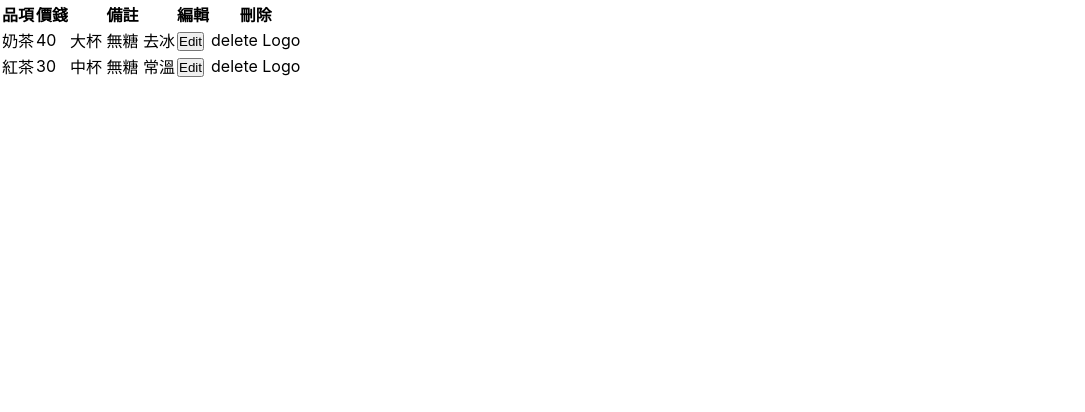
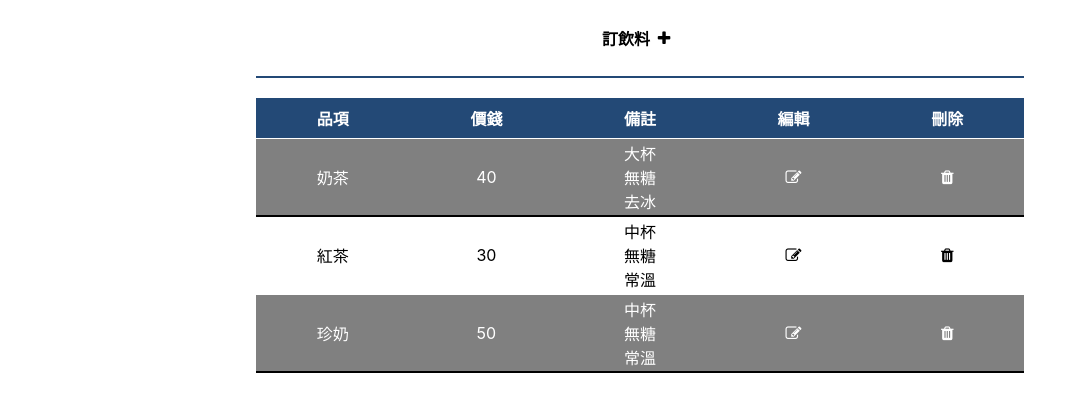
Before and after one commit to pohsiu/drinks, a React (Create React App) app: page / in a window 1280 px wide. Shown: the top 412 px of the page, without its empty margins (0-1085 px from the left). Built offline with nearby package versions, Linux system fonts and the light colour scheme.

Commit message:
feat: better ui

```diff
--- a/src/components/OrderModal.js
+++ b/src/components/OrderModal.js
@@ -17,21 +17,33 @@ const useStyles = createUseStyles({
   modalContent: {
     backgroundColor: '#fefefe',
     margin: 'auto',
-    padding: '25px 40px',
     border: '1px solid #888',
     width: '40%',
+    position: 'relative',
+    borderRadius: 12,
+    paddingBottom: 20,
   },
   modalHeader: {
     display: 'flex',
+    backgroundColor: 'rgb(35, 73, 118)',
+    borderTopLeftRadius: 10,
+    borderTopRightRadius: 10,
+    padding: 20,
+    paddingLeft: 32,
+    color: '#fff',
   },
   modalBody: {
+    paddingTop: 16,
+    paddingLeft: 32,
+    paddingRight: 32,
     display: 'flex',
     flexDirection: 'column',
   },
   modalFooter: {
     marginTop: 24,
+    paddingRight: 32,
     display: 'flex',
-    justifyContent: 'center',
+    justifyContent: 'flex-end',
   },
   inRowClass: {
     display: 'flex',
@@ -40,12 +52,12 @@ const useStyles = createUseStyles({
     alignItems: 'flex-start',
   },
   textInput: {
-    width: '25vw',
+    flexGrow: 1,
     marginLeft: 16,
   },
   textArea: {
     marginLeft: 16,
-    width: '25vw',
+    flexGrow: 1,
     height: 60,
     resize: 'none',
   },
@@ -53,31 +65,54 @@ const useStyles = createUseStyles({
     flexGrow: 1,
   },
   btn: {
+    width: 20,
+    height: 20,
+    padding: '4px 4px',
+    textAlign: 'center',
+
+    borderRadius: 6,
+    '&:hover': {
+      cursor: 'pointer',
+      transform: 'translateY(-1px)',
+    },
+    '&:active': {
+      transform: 'translateY(3px)',
+    },
+    margin: 'auto',
+  },
+  cancelClass: {
+    margin: 4,
     width: 40,
     height: 28,
     lineHeight: '28px',
-    padding: '4px 4px',
-    cursor: 'pointer',
-    border: '#000 1px solid',
-    textAlign: 'center',
+    color: '#fff',
+    backgroundColor: 'rgb(203, 68, 75)',
+    '&:hover': {
+      backgroundColor: 'rgb(203, 68, 75, 0.8)'
+    },
+  },
+  confirmClass: {
     margin: 4,
+    width: 40,
+    height: 28,
+    lineHeight: '28px',
+    color: '#fff',
+    marginRight: 0,
+    backgroundColor: 'rgb(83, 164, 81)',
+    '&:hover': {
+      backgroundColor: 'rgb(83, 164, 81, 0.8)'
+    },
   },
-  closeBtn: {
-    color: '#aaaaaa',
-    float: 'right',
-    fontSize: 28,
-    fontWeight: 'bold',
-    '&:hover': {
-      color: '#000',
-      textDecoration: 'none',
-      cursor: 'pointer',
-    }
+  modalCloseClass: {
+    position: 'absolute',
+    top: 4,
+    right: 8,
   }
 })
 
 
 const OrderModal = (props) => {
-  const { isEditMode, data, onEditOrder } = props;
+  const { isEditMode, data = {}, onEditOrder, onAddOrder } = props;
   const classes = useStyles();
   const [name, setName] = useState(data.name);
   const [price, setPrice] = useState(data.price);
@@ -87,11 +122,20 @@ const OrderModal = (props) => {
   const onClickOpen = () => setModelVisible(true);
   const onClickCancel = onClickClose;
   const onClickConfirm = () => {
-    onEditOrder({
-      name,
-      price,
-      notes,
-    })
+    if (isEditMode) {
+      onEditOrder({
+        name,
+        price,
+        notes,
+      })
+    } else {
+      onAddOrder({
+        name,
+        price,
+        notes,
+      })
+    }
+
     onClickClose();
   }
   const onChangeName = (e) => setName(e.target.value);
@@ -99,17 +143,16 @@ const OrderModal = (props) => {
   const onChangeNotes = (e) => setNotes(e.target.value);
   return (
     <div>
-      <button onClick={onClickOpen}>{isEditMode ? 'Edit' : 'Add'}</button>
-
-      {modelVisible && isEditMode &&
+      <div className={classes.btn} onClick={onClickOpen}>{isEditMode ? <i className="fa fa-edit" /> : <i className="fa fa-plus" />}</div>
+      {modelVisible &&
         <div className={classes.modalStyle} onClick={onClickClose}>
           <div className={classes.modalContent} onClick={(e) => e.stopPropagation()}>
+            <div className={`${classes.btn} ${classes.modalCloseClass}`} onClick={onClickClose}>
+              <i className="fa fa-close" />
+            </div>
             <div className={classes.modalHeader}>
               <h3>{`${isEditMode ? '編輯' : '新增'}訂單`}</h3>
               <div className={classes.divier} />
-              <span type="button" className={classes.closeBtn} onClick={onClickClose}>
-                &times;
-              </span>
             </div>
             <div className={classes.modalBody}>
               <div className={classes.inRowClass}>
@@ -120,16 +163,14 @@ const OrderModal = (props) => {
                 <h5 className={classes.h5}>金額:</h5>
                 <input required type='number' step="5" min="0" value={price} onChange={onChangePrice} className={classes.textInput}/>
               </div>
-              <div></div>
               <div className={classes.inRowClass}>
                 <h5 className={classes.h5}>備註:</h5>
                 <textarea value={notes} onChange={onChangeNotes} className={classes.textArea}/>
               </div>
-              <div></div>
             </div>
             <div className={classes.modalFooter}>
-              <div className={classes.btn} onClick={onClickCancel}>取消</div>
-              <div className={classes.btn} onClick={onClickConfirm}>確認</div>
+              <div className={`${classes.btn} ${classes.cancelClass}`} onClick={onClickCancel}>取消</div>
+              <div className={`${classes.btn} ${classes.confirmClass}`} onClick={onClickConfirm}>確認</div>
             </div>
           </div>
         </div>
--- a/src/pages/HomePage.js
+++ b/src/pages/HomePage.js
@@ -1,4 +1,5 @@
 import React, { useState } from 'react';
+import { createUseStyles } from 'react-jss';
 import OrderModal from '../components/OrderModal';
 
 const samples = [
@@ -10,14 +11,86 @@ const samples = [
   {
     name: '紅茶', // string
     price: 30, // number
-    notes: '中杯 無糖 常溫' // optional string
+    notes: '中杯\n無糖\n常溫' // optional string
+  },
+  {
+    name: '珍奶', // string
+    price: 50, // number
+    notes: '中杯\n無糖\n常溫' // optional string
   }
 ]
 
+const useStyles = createUseStyles({
+  root: {
+    width: '60vw',
+    margin: 'auto',
+    display: 'flex',
+    flexDirection: 'column',
+  },
+  header: {
+    padding: 24,
+    display: 'flex',
+    justifyContent: 'center',
+    alignItems: 'center',
+  },
+  btn: {
+    width: 20,
+    height: 20,
+    padding: '4px 4px',
+    textAlign: 'center',
+    margin: 4,
+    borderRadius: 6,
+    '&:hover': {
+      cursor: 'pointer',
+      transform: 'translateY(-1px)',
+    },
+    '&:active': {
+      transform: 'translateY(3px)',
+    },
+    margin: 'auto',
+  },
+  theader: {
+    backgroundColor: 'rgb(35, 73, 118)',
+    color: '#fff',
+    height: 40,
+    borderBottom: '1px solid white',
+  },
+  table: {
+    borderCollapse: 'collapse',
+  },
+  tr: {
+    borderBottom: '2px solid white',
+    paddingTop: 12,
+    paddingBottom: 12,
+  },
+  trOdd: {
+    backgroundColor: 'grey',
+    color: 'white',
+    borderBottom: '2px solid black',
+  },
+  td: {
+    padding: 2,
+    wordWrap: 'break-word',
+    whiteSpace: 'pre-line',
+    textAlign: 'center',
+    minWidth: '10vw',
+  },
+  divider: {
+    backgroundColor: 'rgb(35, 73, 118)',
+    height: 2,
+    marginBottom: 20,
+  }
+})
 
+const StyleTd = (props) => {
+  const classes = useStyles();
+  const { children, ...others } = props;
+  return <td className={classes.td} {...others}>{children}</td>
+}
 
 const HomePage = (props) => {
   const [orders, setOrders] = useState(samples);
+  const classes = useStyles();
   const onDelete = (orderIndex) => () => {
     orders.splice(orderIndex, 1);
     setOrders([...orders]);
@@ -26,11 +99,21 @@ const HomePage = (props) => {
     orders[orderIndex] = data;
     setOrders([...orders]);
   }
+  const onAddOrder = (data) => {
+    orders.push(data);
+    setOrders([...orders]);
+  }
   return (
-    <div>
-      <table>
+    <div className={classes.root}>
+      <div className={classes.header}>
+        <h4>訂飲料</h4>
+        <OrderModal onAddOrder={onAddOrder} />
+      </div>
+      <div className={classes.divider}/>
+      {orders.length === 0 && <h4>尚無任何訂單，請新增訂單</h4>}
+      {orders.length > 0 && <table className={classes.table}>
         <thead>
-          <tr>
+          <tr className={classes.theader}>
             <th>品項</th>
             <th>價錢</th>
             <th>備註</th>
@@ -41,17 +124,17 @@ const HomePage = (props) => {
         <tbody>
         {orders.map((order, index) => {
           return (
-            <tr key={index}>
-              <td>{order.name}</td>
-              <td>{order.price}</td>
-              <td>{order.notes || '無'}</td>
-              <td><OrderModal isEditMode data={order} onEditOrder={onEditOrder(index)}/></td>
-              <td onClick={onDelete(index)}>delete Logo</td>
+            <tr className={index % 2 === 0 ? classes.trOdd : classes.tr} key={index}>
+              <StyleTd>{order.name}</StyleTd>
+              <StyleTd>{order.price}</StyleTd>
+              <StyleTd>{order.notes || '無'}</StyleTd>
+              <StyleTd><OrderModal isEditMode data={order} onEditOrder={onEditOrder(index)}/></StyleTd>
+              <StyleTd><div className={classes.btn} onClick={onDelete(index)}><i className="fa fa-trash" /></div></StyleTd>
             </tr>
           )
         })}
         </tbody>
-      </table>
+      </table>}
     </div>
   )
 }
```
